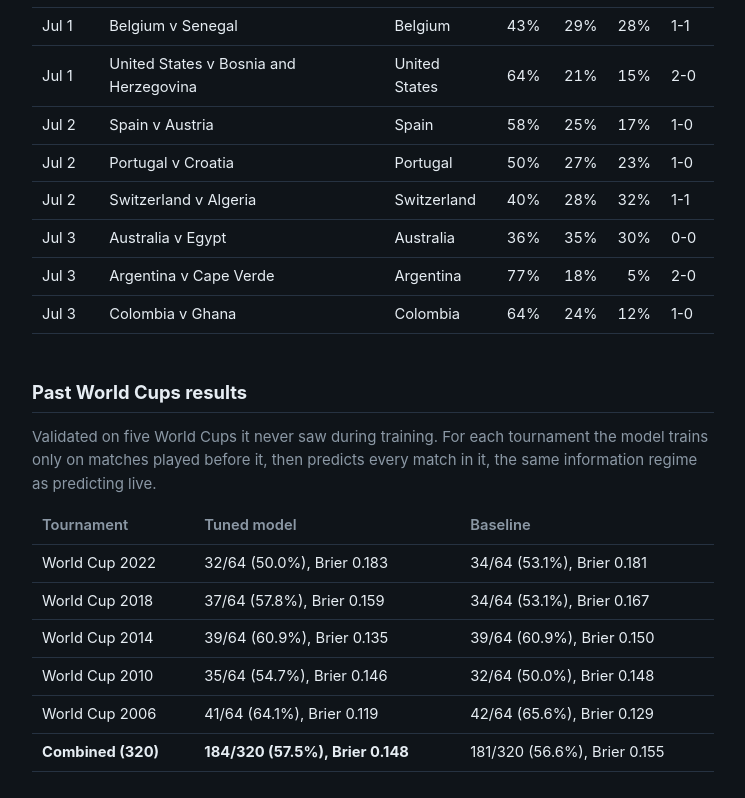
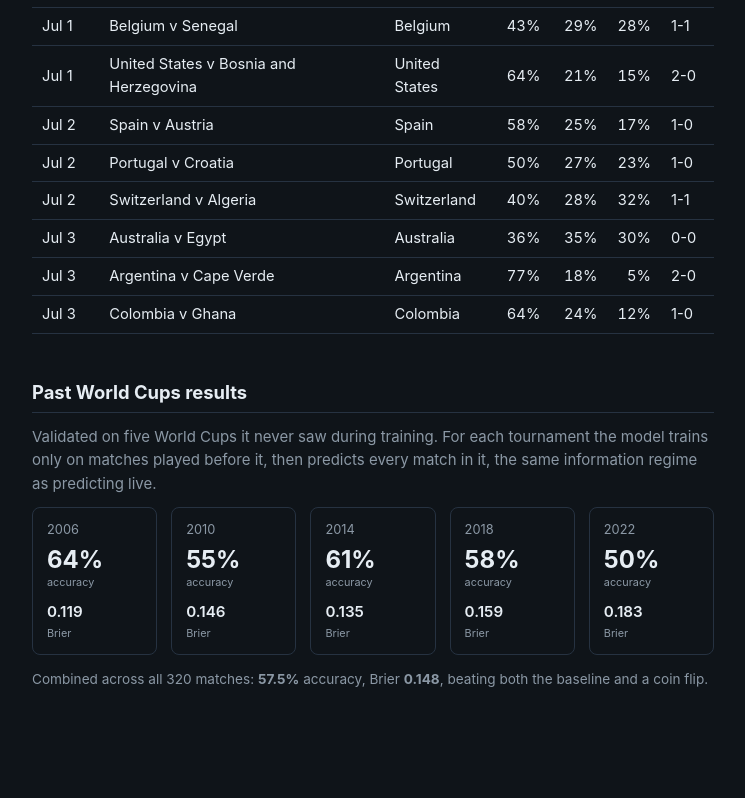
Before and after one commit to qnicondavid/World-Cup-Predictor, a plain HTML site: page docs/index.html in a window 1280 px wide. Shown: the part 6638-7436 px from the top of the page, without its empty margins (368-1113 px from the left). Drawn offline with nearby package versions, Linux system fonts and the light colour scheme.

Commit message:
Past World Cups as small-multiple cards instead of table

```diff
--- a/docs/index.html
+++ b/docs/index.html
@@ -44,6 +44,14 @@
   .bar-track { flex: 1; background: var(--card); border-radius: 3px; }
   .bar-fill { background: var(--accent); height: 16px; border-radius: 3px; }
   .bar-val { width: 46px; font-size: 0.8rem; color: var(--muted); }
+
+  .wcgrid { display: grid; grid-template-columns: repeat(auto-fit, minmax(108px, 1fr)); gap: 14px; margin: 4px 0 14px; }
+  .wccard { border: 1px solid var(--line); border-radius: 8px; padding: 12px 14px; }
+  .wccard .yr { font-size: 0.8rem; color: var(--muted); margin-bottom: 8px; }
+  .wccard .acc { font-size: 1.5rem; font-weight: 700; line-height: 1; }
+  .wccard .bri { font-size: 0.95rem; font-weight: 600; margin-top: 9px; }
+  .wccard .k { font-size: 0.68rem; color: var(--muted); margin-top: 2px; }
+  .wcsum { color: var(--muted); font-size: 0.85rem; margin: 0; }
 
   p { color: #cfd8e3; }
   table { width: 100%; border-collapse: collapse; font-size: 0.92rem; }
@@ -134,17 +142,14 @@
         <p class="tagline">Validated on five World Cups it never saw during training. For each
           tournament the model trains only on matches played before it, then predicts every match in
           it, the same information regime as predicting live.</p>
-        <table>
-          <thead><tr><th>Tournament</th><th>Tuned model</th><th>Baseline</th></tr></thead>
-          <tbody>
-            <tr><td>World Cup 2022</td><td>32/64 (50.0%), Brier 0.183</td><td>34/64 (53.1%), Brier 0.181</td></tr>
-            <tr><td>World Cup 2018</td><td>37/64 (57.8%), Brier 0.159</td><td>34/64 (53.1%), Brier 0.167</td></tr>
-            <tr><td>World Cup 2014</td><td>39/64 (60.9%), Brier 0.135</td><td>39/64 (60.9%), Brier 0.150</td></tr>
-            <tr><td>World Cup 2010</td><td>35/64 (54.7%), Brier 0.146</td><td>32/64 (50.0%), Brier 0.148</td></tr>
-            <tr><td>World Cup 2006</td><td>41/64 (64.1%), Brier 0.119</td><td>42/64 (65.6%), Brier 0.129</td></tr>
-            <tr><td><strong>Combined (320)</strong></td><td><strong>184/320 (57.5%), Brier 0.148</strong></td><td>181/320 (56.6%), Brier 0.155</td></tr>
-          </tbody>
-        </table>
+        <div class="wcgrid">
+          <div class="wccard"><div class="yr">2006</div><div class="acc">64%</div><div class="k">accuracy</div><div class="bri">0.119</div><div class="k">Brier</div></div>
+          <div class="wccard"><div class="yr">2010</div><div class="acc">55%</div><div class="k">accuracy</div><div class="bri">0.146</div><div class="k">Brier</div></div>
+          <div class="wccard"><div class="yr">2014</div><div class="acc">61%</div><div class="k">accuracy</div><div class="bri">0.135</div><div class="k">Brier</div></div>
+          <div class="wccard"><div class="yr">2018</div><div class="acc">58%</div><div class="k">accuracy</div><div class="bri">0.159</div><div class="k">Brier</div></div>
+          <div class="wccard"><div class="yr">2022</div><div class="acc">50%</div><div class="k">accuracy</div><div class="bri">0.183</div><div class="k">Brier</div></div>
+        </div>
+        <p class="wcsum">Combined across all 320 matches: <strong>57.5%</strong> accuracy, Brier <strong>0.148</strong>, beating both the baseline and a coin flip.</p>
       </section>
     </div>
   </div>
```
